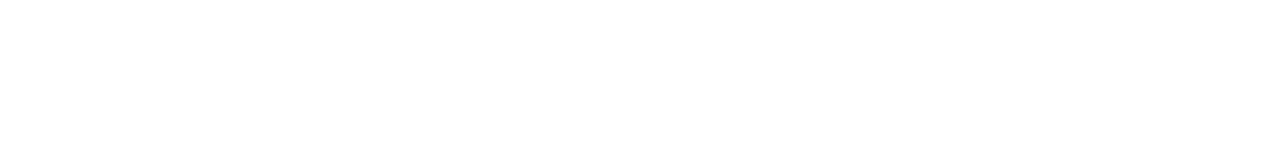
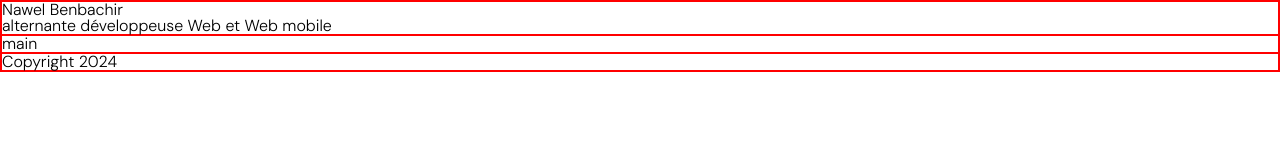
Before and after one commit to Nawelbenbachir/portfolio, a plain HTML site: page index.html in a window 1280 px wide. Drawn offline with Linux system fonts and the light colour scheme; a web font is replaced by a local one.

Commit message:
html et css

```diff
--- /dev/null
+++ b/css/reset.css
@@ -0,0 +1,48 @@
+/* http://meyerweb.com/eric/tools/css/reset/
+   v2.0 | 20110126
+   License: none (public domain)
+*/
+
+html, body, div, span, applet, object, iframe,
+h1, h2, h3, h4, h5, h6, p, blockquote, pre,
+a, abbr, acronym, address, big, cite, code,
+del, dfn, em, img, ins, kbd, q, s, samp,
+small, strike, strong, sub, sup, tt, var,
+b, u, i, center,
+dl, dt, dd, ol, ul, li,
+fieldset, form, label, legend,
+table, caption, tbody, tfoot, thead, tr, th, td,
+article, aside, canvas, details, embed,
+figure, figcaption, footer, header, hgroup,
+menu, nav, output, ruby, section, summary,
+time, mark, audio, video {
+	margin: 0;
+	padding: 0;
+	border: 0;
+	font-size: 100%;
+	font: inherit;
+	vertical-align: baseline;
+}
+/* HTML5 display-role reset for older browsers */
+article, aside, details, figcaption, figure,
+footer, header, hgroup, menu, nav, section {
+	display: block;
+}
+body {
+	line-height: 1;
+}
+ol, ul {
+	list-style: none;
+}
+blockquote, q {
+	quotes: none;
+}
+blockquote:before, blockquote:after,
+q:before, q:after {
+	content: '';
+	content: none;
+}
+table {
+	border-collapse: collapse;
+	border-spacing: 0;
+}
--- a/css/style.css
+++ b/css/style.css
@@ -0,0 +1,17 @@
+@import url('https://fonts.googleapis.com/css2?family=DM+Sans:ital,opsz,wght@0,9..40,100..1000;1,9..40,100..1000&family=Funnel+Sans:ital,wght@0,300..800;1,300..800&family=Geist+Mono:wght@100..900&family=Noto+Sans+Khudawadi&family=Poppins:ital,wght@0,100;0,200;0,300;0,400;0,500;0,600;0,700;0,800;0,900;1,100;1,200;1,300;1,400;1,500;1,600;1,700;1,800;1,900&family=Ubuntu+Mono:ital,wght@0,400;0,700;1,400;1,700&display=swap');
+
+/*Reset CSS*/
+@import url("reset.css");
+
+body{
+   font-family: "DM Sans", sans-serif;
+}
+
+#identite{
+}
+
+.bordure-rouge{
+    border: solid 1px red;
+    font-weight:300;
+    font-size: normal;
+}
--- a/index.html
+++ b/index.html
@@ -16,8 +16,28 @@
 
 
 <!-- body: contenu visible de la page -->
-<body>
 
-</body>
+ <body class="bordure-rouge"></body>
+
+<!-- Entete de la page -->
+<header>
+    <!-- colonne de gauche -->
+     <div id="identite" class="bordure-rouge">
+        <!-- Titre principal -->
+        <h1>Nawel Benbachir</h1>
+        <!-- Base-line -->
+        <h2>alternante développeuse Web et Web mobile</h2>
+     </div>
+
+</header>
+<!-- contenu principal -->
+
+<main class="bordure-rouge">
+    main
+</main>
+<!-- Pied de page -->
+<footer class="bordure-rouge">
+    Copyright 2024
+</footer>
 
 </html>
```
